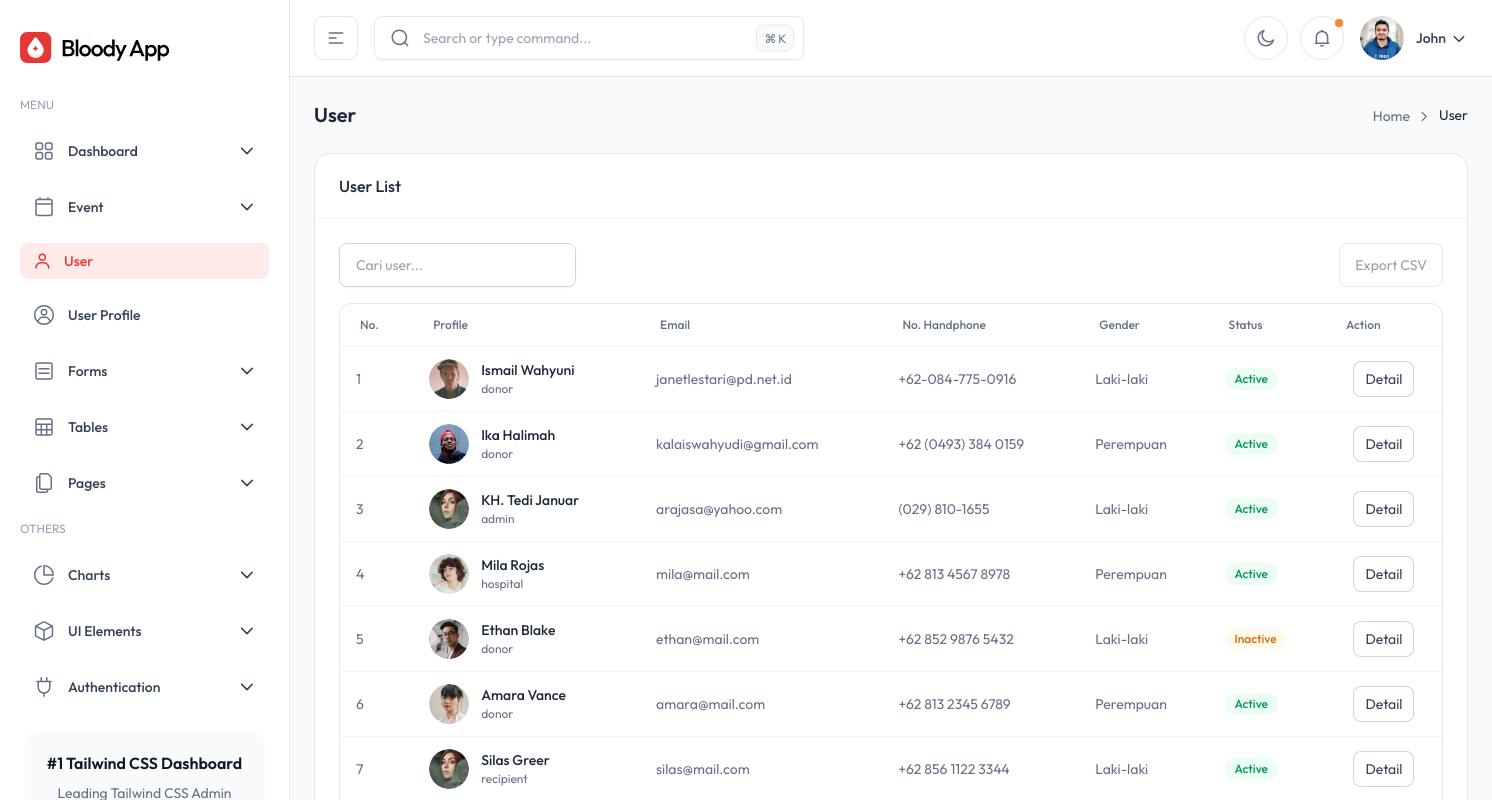
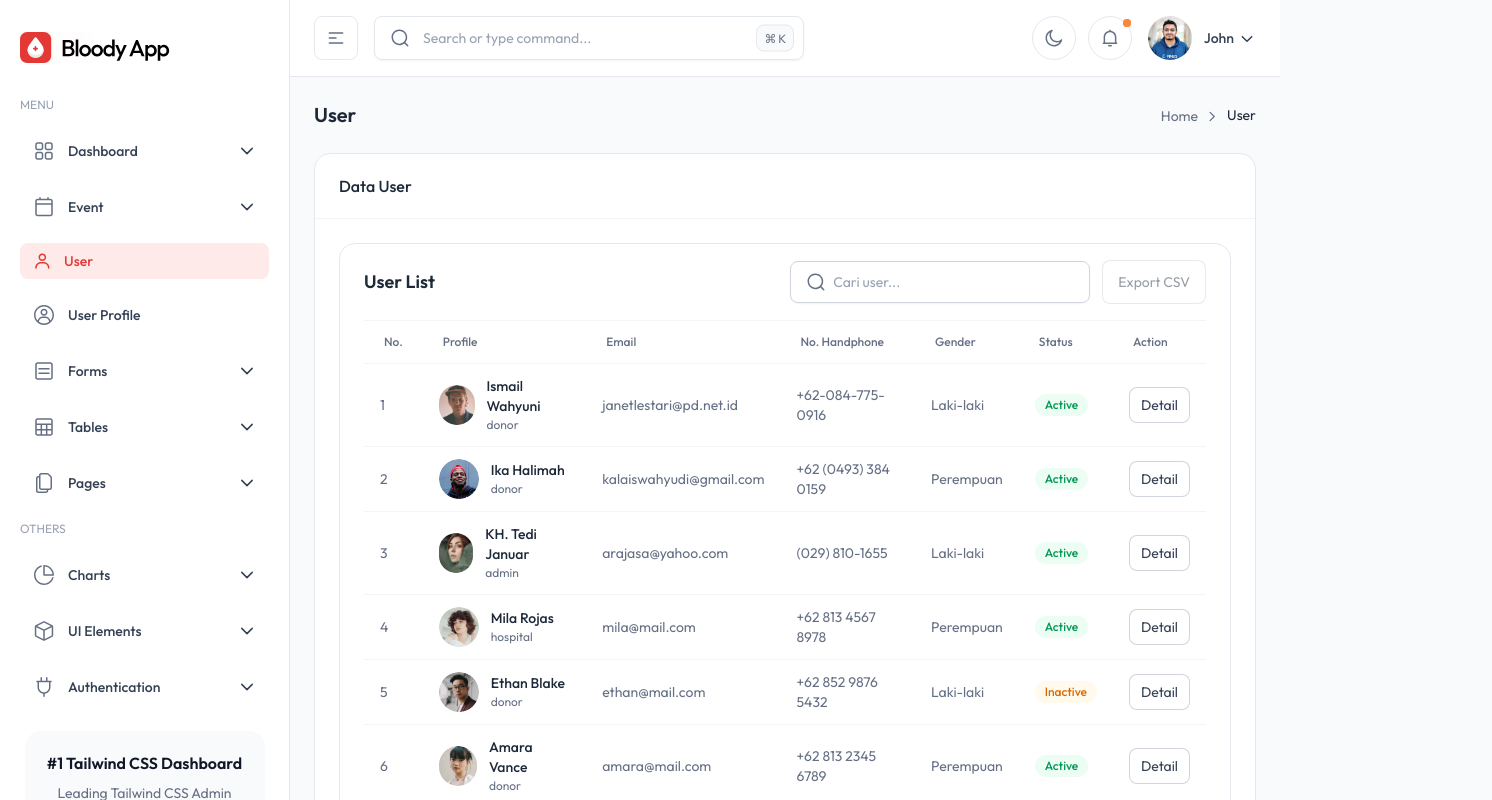
Before and after one commit to rizanurmaulana/bloody-app-web, a React (Vite) app: page /user in a window 1280 px wide. Shown: the top 800 px of the page, 1492 px wide, since content can reach past the window. Built offline with nearby package versions, Linux system fonts and the light colour scheme.

Commit message:
feat: improve datatable

```diff
--- a/src/components/datatable/DataTable.tsx
+++ b/src/components/datatable/DataTable.tsx
@@ -43,14 +43,44 @@ export default function DataTable<T>({
 
   return (
     <div>
+      {/* Table */}
+      <div className='overflow-hidden rounded-2xl border border-gray-200 bg-white pt-4 dark:border-gray-800 dark:bg-white/[0.03]'>
+        <div className='mb-4 flex flex-col gap-2 px-5 sm:flex-row sm:items-center sm:justify-between sm:px-6'>
+          <div>
+            <h3 className='text-lg font-semibold text-gray-800 dark:text-white/90'>
+              User List
+            </h3>
+          </div>
           {/* Search and Export */}
-      <div className='flex items-center justify-between mb-4'>
+          <div className='flex flex-col gap-3 sm:flex-row sm:items-center'>
+            <form>
+              <div className='relative'>
+                <span className='pointer-events-none absolute top-1/2 left-4 -translate-y-1/2'>
+                  <svg
+                    className='fill-gray-500 dark:fill-gray-400'
+                    width='20'
+                    height='20'
+                    viewBox='0 0 20 20'
+                    fill='none'
+                    xmlns='http://www.w3.org/2000/svg'
+                  >
+                    <path
+                      fillRule='evenodd'
+                      clipRule='evenodd'
+                      d='M3.04175 9.37363C3.04175 5.87693 5.87711 3.04199 9.37508 3.04199C12.8731 3.04199 15.7084 5.87693 15.7084 9.37363C15.7084 12.8703 12.8731 15.7053 9.37508 15.7053C5.87711 15.7053 3.04175 12.8703 3.04175 9.37363ZM9.37508 1.54199C5.04902 1.54199 1.54175 5.04817 1.54175 9.37363C1.54175 13.6991 5.04902 17.2053 9.37508 17.2053C11.2674 17.2053 13.003 16.5344 14.357 15.4176L17.177 18.238C17.4699 18.5309 17.9448 18.5309 18.2377 18.238C18.5306 17.9451 18.5306 17.4703 18.2377 17.1774L15.418 14.3573C16.5365 13.0033 17.2084 11.2669 17.2084 9.37363C17.2084 5.04817 13.7011 1.54199 9.37508 1.54199Z'
+                      fill=''
+                    />
+                  </svg>
+                </span>
                 <Input
                   type='text'
                   placeholder={placeholder}
                   value={globalFilter}
                   onChange={(e) => setGlobalFilter(e.target.value)}
+                  className='dark:bg-dark-900 shadow-theme-xs focus:border-brand-300 focus:ring-brand-500/10 dark:focus:border-brand-800 h-[42px] rounded-lg border border-gray-300 bg-transparent py-2.5 pr-4 pl-[42px] text-sm text-gray-800 placeholder:text-gray-400 focus:ring-3 focus:outline-hidden xl:w-[300px] dark:border-gray-700 dark:bg-gray-900 dark:text-white/90 dark:placeholder:text-white/30'
                 />
+              </div>
+            </form>
             <Button
               onClick={exportCSV}
               size='sm'
@@ -60,13 +90,11 @@ export default function DataTable<T>({
               Export CSV
             </Button>
           </div>
-
-      {/* Table */}
-      <div className='overflow-hidden rounded-xl border border-gray-200 bg-white dark:border-white/[0.05] dark:bg-white/[0.03]'>
-        <div className='max-w-full overflow-x-auto'>
-          <div className='min-w-[1102px]'>
+        </div>
+        <div className='custom-scrollbar max-w-full overflow-x-auto px-5 sm:px-6'>
+          <div className='min-w-full'>
             <Table>
-              <TableHeader className='border-b border-gray-100 dark:border-white/[0.05]'>
+              <TableHeader className='border-y border-gray-100 py-3 dark:border-gray-800'>
                 <DataTableHeader table={table} />
               </TableHeader>
               <TableBody className='divide-y divide-gray-100 dark:divide-white/[0.05]'>
--- a/src/components/tables/UserTable.tsx
+++ b/src/components/tables/UserTable.tsx
@@ -419,15 +419,15 @@ export default function UserTable() {
         cell: (info: any) => info.row.index + 1,
       },
       {
-        accessorKey: 'image',
+        accessorKey: 'name',
         header: 'Profile',
         cell: (info: any) => {
-          const { name, role } = info.row.original;
+          const { image, name, role } = info.row.original;
           return (
             <div className='flex items-center gap-3'>
               <div className='w-10 h-10 overflow-hidden rounded-full'>
                 <img
-                  src={info.getValue()}
+                  src={image}
                   alt={name}
                   className='object-cover w-full h-full'
                 />
@@ -482,7 +482,6 @@ export default function UserTable() {
         cell: (info: any) => {
           const { id } = info.row.original;
           return (
-            <div className='flex justify-center items-center gap-2'>
             <Button
               size='xs'
               variant='outline'
@@ -490,7 +489,6 @@ export default function UserTable() {
             >
               Detail
             </Button>
-            </div>
           );
         },
       },
--- a/src/pages/User.tsx
+++ b/src/pages/User.tsx
@@ -9,7 +9,7 @@ export default function User() {
       <PageMeta title='User' description='This is User page' />
       <PageBreadcrumb pageTitle='User' />
       <div className='space-y-6'>
-        <ComponentCard title='User List'>
+        <ComponentCard title='Data User'>
           <UserTable />
         </ComponentCard>
       </div>
```
Lines whose indentation alone changed are shown as unchanged.
